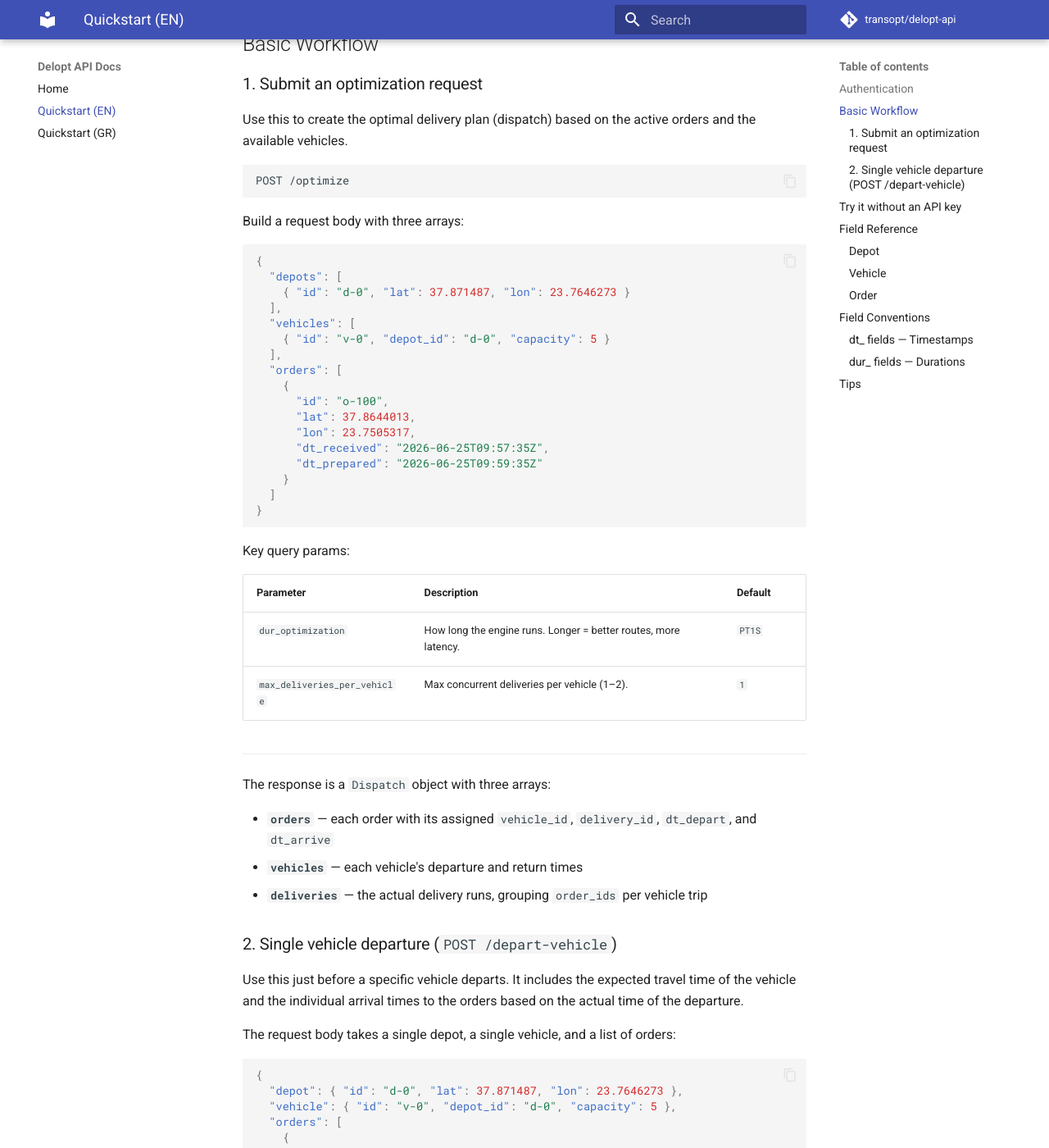
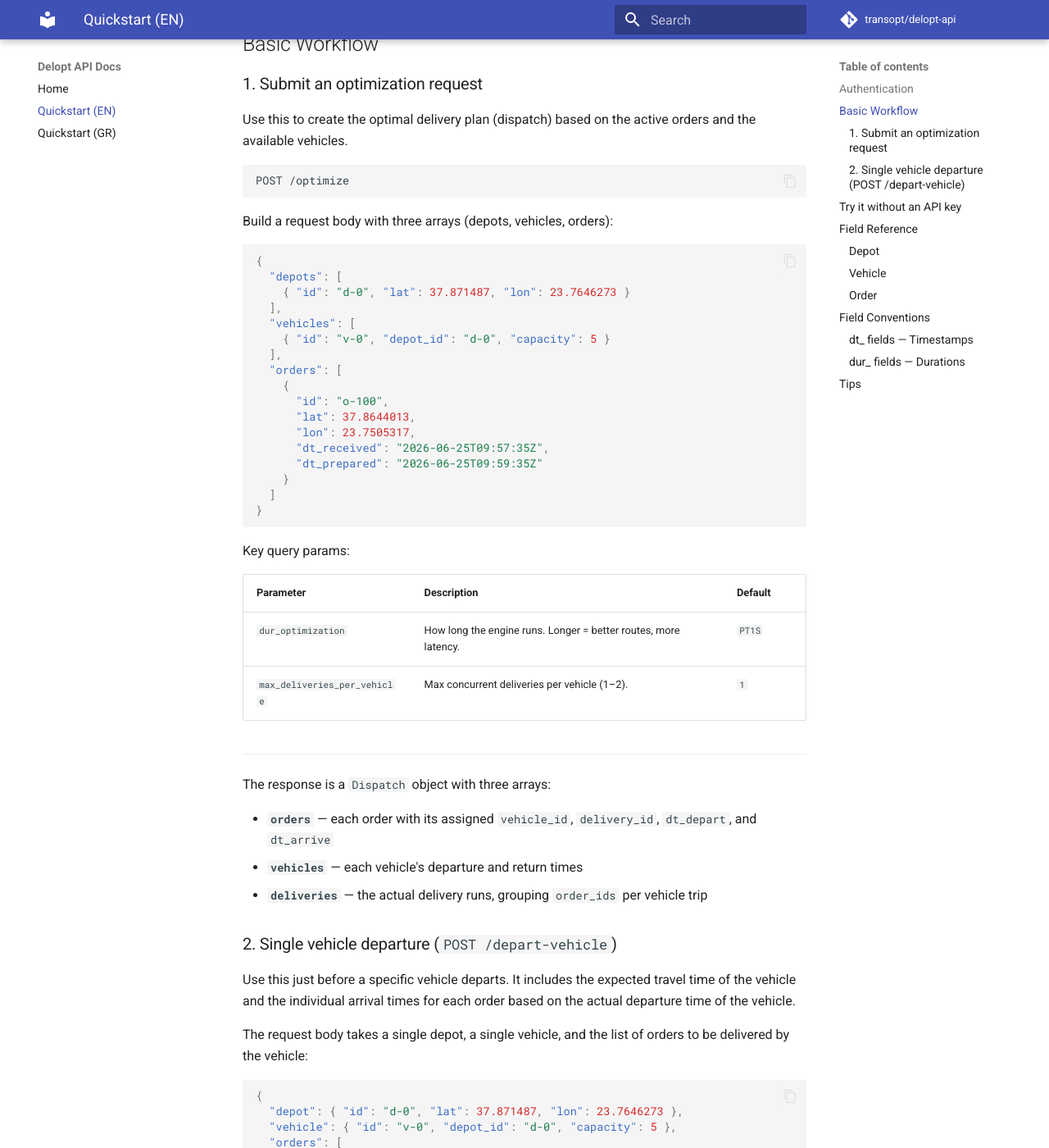
Before and after one commit to transopt/delopt-api-docs, an MkDocs documentation site: the page built from docs/quickstart.md, in a window 1280 px wide and 1400 px high, scrolled down 449 px. Shown: the whole window at 82% size. Built offline with MkDocs 1.6.1 and Material for MkDocs 9.7.7, drawn with Linux system fonts in a browser that asks for light colours; comment, search, counter and statistics services are not loaded; some of the changed text lies outside the part shown.

Commit message:
Refine quickstart documentation for clarity and consistency in vehicle departure section

````diff
--- a/docs/quickstart.md
+++ b/docs/quickstart.md
@@ -24,7 +24,7 @@ Use this to create the optimal delivery plan (dispatch) based on the active orde
 POST /optimize
 ```
 
-Build a request body with three arrays:
+Build a request body with three arrays (depots, vehicles, orders):
 
 ```json
 {
@@ -63,9 +63,9 @@ The response is a `Dispatch` object with three arrays:
 
 ### 2. Single vehicle departure (`POST /depart-vehicle`)
 
-Use this just before a specific vehicle departs. It includes the expected travel time of the vehicle and the individual arrival times to the orders based on the actual time of the departure.
+Use this just before a specific vehicle departs. It includes the expected travel time of the vehicle and the individual arrival times for each order based on the actual departure time of the vehicle.
 
-The request body takes a single depot, a single vehicle, and a list of orders:
+The request body takes a single depot, a single vehicle, and the list of orders to be delivered by the vehicle:
 
 ```json
 {
````
Also changed, not shown: other parts of docs/quickstart.md (+1 -2 lines), docs/quickstart-el.md (+0 -1 lines).
